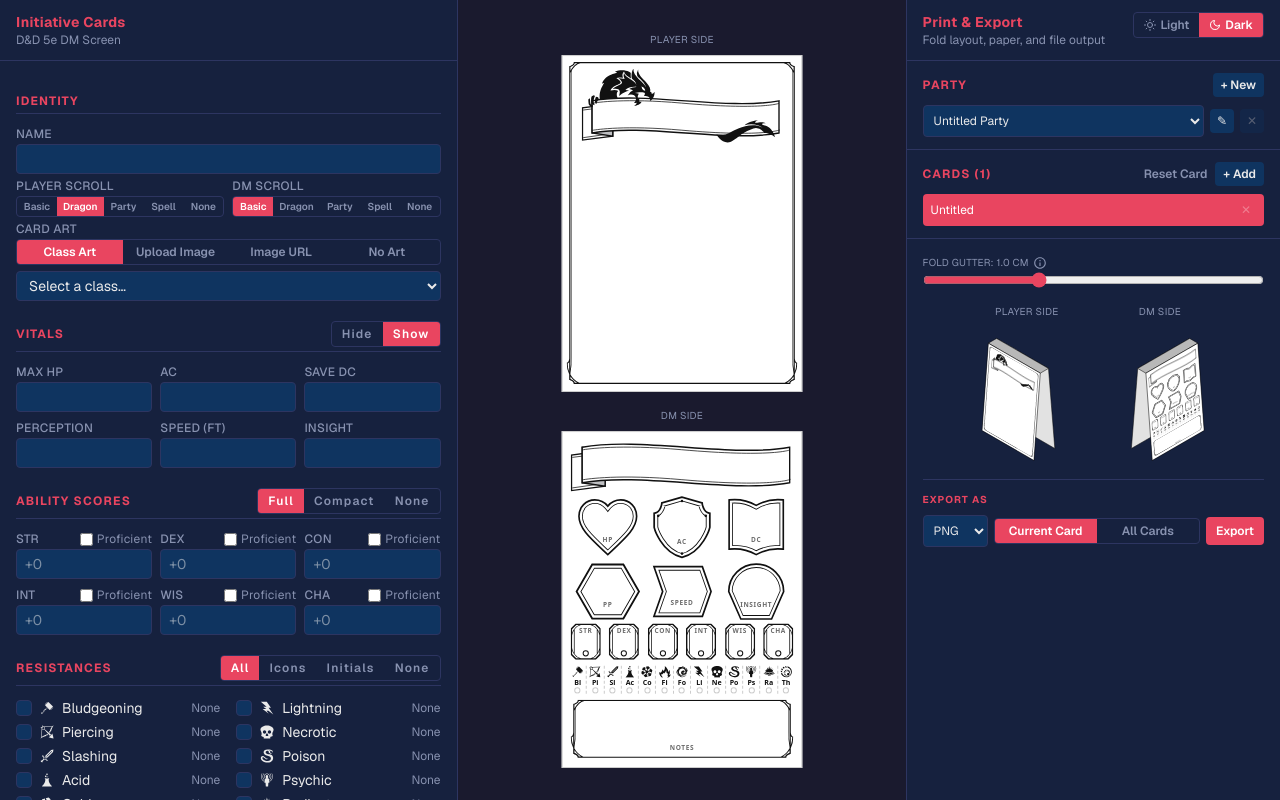
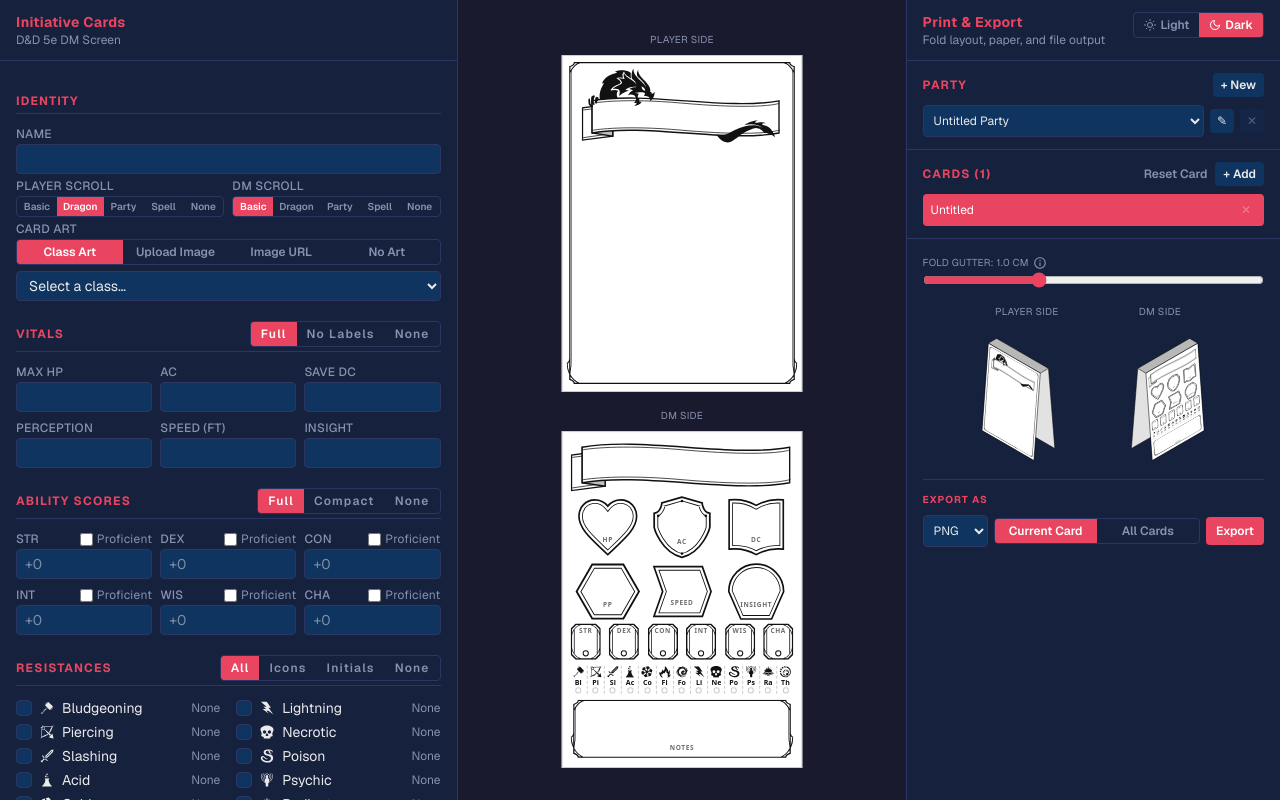
Before and after one commit to Jackclarke95/initiative-card-generator, a Next.js app: page / in a window 1280 px wide. Built offline with nearby package versions, Linux system fonts and the light colour scheme.

Commit message:
Option to hide labels on Vitals section

```diff
--- a/components/CardEditor.tsx
+++ b/components/CardEditor.tsx
@@ -4,7 +4,6 @@ import { useState } from "react";
 import { CLASS_LOGO_MAP } from "@/components/ClassLogos";
 import { DAMAGE_TYPE_REACT_ICONS } from "@/components/CardFrames";
 import SegmentedToggle from "@/components/SegmentedToggle";
-import VisibilityToggle from "@/components/VisibilityToggle";
 import {
   ABILITY_KEYS,
   ABILITY_LABELS,
@@ -20,6 +19,7 @@ import {
   type NotesDisplayMode,
   type ResistanceState,
   type ScrollStyle,
+  type VitalsDisplayMode,
 } from "@/types/card";
 
 const CLASS_OPTIONS = Object.keys(CLASS_LOGO_MAP);
@@ -62,26 +62,17 @@ const numClass =
 
 function SectionHeading({
   children,
-  checked,
-  onToggle,
   right,
 }: {
   children: React.ReactNode;
-  /** When provided, renders a show/hide toggle for this section on the
-   *  DM face, alongside the heading text. */
-  checked?: boolean;
-  onToggle?: (checked: boolean) => void;
-  /** Arbitrary content rendered on the right side of the heading instead
-   *  of the show/hide toggle — e.g. the resistances display-type toggle. */
+  /** Arbitrary content rendered on the right side of the heading — e.g. a
+   *  display-mode segmented toggle. */
   right?: React.ReactNode;
 }) {
   return (
     <h3 className="flex items-center justify-between gap-2 text-xs font-bold uppercase tracking-widest text-[var(--accent)] mt-4 mb-2 border-b border-[var(--border)] pb-1">
       <span>{children}</span>
-      {right ??
-        (onToggle && (
-          <VisibilityToggle checked={checked ?? false} onChange={onToggle} />
-        ))}
+      {right}
     </h3>
   );
 }
@@ -150,6 +141,14 @@ const ABILITY_SCORE_MODES: AbilityScoreDisplayMode[] = [
   "compact",
   "none",
 ];
+
+const VITALS_MODE_LABELS: Record<VitalsDisplayMode, string> = {
+  full: "Full",
+  compact: "No Labels",
+  none: "None",
+};
+
+const VITALS_MODES: VitalsDisplayMode[] = ["full", "compact", "none"];
 
 const NOTES_DISPLAY_LABELS: Record<NotesDisplayMode, string> = {
   labeled: "Labeled",
@@ -328,8 +327,17 @@ export default function CardEditor({ card, onChange }: CardEditorProps) {
 
       {/* Vitals */}
       <SectionHeading
-        checked={card.toggles.showVitals}
-        onToggle={(v) => setToggle("showVitals", v)}
+        right={
+          <SegmentedToggle
+            options={VITALS_MODES.map((mode) => ({
+              value: mode,
+              label: VITALS_MODE_LABELS[mode],
+            }))}
+            value={card.toggles.vitals}
+            onChange={(mode) => setToggle("vitals", mode)}
+            size="sm"
+          />
+        }
       >
         Vitals
       </SectionHeading>
--- a/components/CardFaces.tsx
+++ b/components/CardFaces.tsx
@@ -110,6 +110,8 @@ export function DmFace({ card }: { card: CardData }) {
   const sectionGap = dmScrollTall ? Math.max(1, S.gap - 1) : S.gap;
 
   const abilityMode = toggles.abilityScores;
+  const vitalsMode = toggles.vitals;
+  const showVitalsLabels = vitalsMode === "full";
 
   const sections = [
     showNameOnDm && (
@@ -122,7 +124,7 @@ export function DmFace({ card }: { card: CardData }) {
         />
       </div>
     ),
-    toggles.showVitals && (
+    vitalsMode !== "none" && (
       <div
         key="vitals"
         style={{
@@ -145,6 +147,7 @@ export function DmFace({ card }: { card: CardData }) {
               label={"HP"}
               width={heartW}
               height={iconH}
+              showLabel={showVitalsLabels}
             />
           </Slot>
           <Shield
@@ -152,6 +155,7 @@ export function DmFace({ card }: { card: CardData }) {
             label={"AC"}
             width={badgeW}
             height={iconH * 1.1}
+            showLabel={showVitalsLabels}
           />
           <Slot width={slotW}>
             <SaveBox
@@ -159,6 +163,7 @@ export function DmFace({ card }: { card: CardData }) {
               label="DC"
               width={saveW}
               height={iconH}
+              showLabel={showVitalsLabels}
             />
           </Slot>
         </div>
@@ -175,6 +180,7 @@ export function DmFace({ card }: { card: CardData }) {
               label="PP"
               width={hexW}
               height={iconH}
+              showLabel={showVitalsLabels}
             />
           </Slot>
           <Chevron
@@ -182,6 +188,7 @@ export function DmFace({ card }: { card: CardData }) {
             label="Speed"
             width={chevronW}
             height={iconH * 0.9}
+            showLabel={showVitalsLabels}
           />
           <Slot width={slotW}>
             <Orb
@@ -189,6 +196,7 @@ export function DmFace({ card }: { card: CardData }) {
               label="Insight"
               width={orbW}
               height={iconH * 1}
+              showLabel={showVitalsLabels}
             />
           </Slot>
         </div>
--- a/components/CardFrames.tsx
+++ b/components/CardFrames.tsx
@@ -254,6 +254,8 @@ export function DamageTypeBadge({
         flexDirection: "column",
         alignItems: "center",
         gap: 1,
+        width: 14,
+        flexShrink: 0,
       }}
     >
       {(displayMode === "all" || displayMode === "icon") && (
@@ -261,7 +263,13 @@ export function DamageTypeBadge({
       )}
       {(displayMode === "all" || displayMode === "initials") && (
         <span
-          style={{ fontSize: 7, fontWeight: 600, lineHeight: 1, color: INK }}
+          style={{
+            fontSize: 7,
+            fontWeight: 600,
+            lineHeight: 1,
+            color: INK,
+            textAlign: "center",
+          }}
         >
           {label.slice(0, 2)}
         </span>
@@ -554,13 +562,20 @@ const SHIELD_RIVETS = [
   { x: -20.5, y: -9.91 },
 ];
 
-/** Shield-shaped stat frame with value + label, e.g. "18" over "AC". */
+/** Shield-shaped stat frame with value + label, e.g. "18" over "AC". Pass
+ *  `showLabel={false}` to drop the label — the vitals block's "Compact"
+ *  display mode. */
 export function Shield({
   width,
   height,
   value,
   label,
-}: FrameProps & { value?: React.ReactNode; label?: string }) {
+  showLabel = true,
+}: FrameProps & {
+  value?: React.ReactNode;
+  label?: string;
+  showLabel?: boolean;
+}) {
   return (
     <IconFrame
       width={width}
@@ -570,6 +585,7 @@ export function Shield({
       rivets={SHIELD_RIVETS}
       value={value}
       label={label}
+      showLabel={showLabel}
     />
   );
 }
@@ -581,13 +597,20 @@ export function Shield({
 const HEART_SHAPE =
   "M28.8,8.1C25.92,4.6,21.48,2.4,16.92,2.4C8.76,2.4,2.4,9,2.4,17.4C2.4,27.7,11.28,36.1,24.84,48.8L28.8,52.5L32.76,48.8C46.32,36.1,55.2,27.7,55.2,17.4C55.2,9,48.84,2.4,40.68,2.4C36.12,2.4,31.68,4.6,28.8,8.1Z";
 
-/** Heart-shaped stat frame with value + label, e.g. "52" over "HP". */
+/** Heart-shaped stat frame with value + label, e.g. "52" over "HP". Pass
+ *  `showLabel={false}` to drop the label — the vitals block's "Compact"
+ *  display mode. */
 export function Heart({
   width,
   height,
   value,
   label,
-}: FrameProps & { value?: React.ReactNode; label?: string }) {
+  showLabel = true,
+}: FrameProps & {
+  value?: React.ReactNode;
+  label?: string;
+  showLabel?: boolean;
+}) {
   return (
     <IconFrame
       width={width}
@@ -596,6 +619,7 @@ export function Heart({
       viewBox="0 0 57.6 55.08"
       value={value}
       label={label}
+      showLabel={showLabel}
     />
   );
 }
@@ -609,13 +633,20 @@ export function Heart({
 const SAVE_SHAPE =
   "M28.8,7.4C21.6,3.23,12.8,1.4,4,2.4L4,47.5C12.8,46.5,21.6,48.33,28.8,52.5C36,48.33,44.8,46.5,53.6,47.5L53.6,2.4C44.8,1.4,36,3.23,28.8,7.4Z";
 
-/** Save-DC stat frame with value + label, e.g. "14" over "Save". */
+/** Save-DC stat frame with value + label, e.g. "14" over "Save". Pass
+ *  `showLabel={false}` to drop the label — the vitals block's "Compact"
+ *  display mode. */
 export function SaveBox({
   width,
   height,
   value,
   label,
-}: FrameProps & { value?: React.ReactNode; label?: string }) {
+  showLabel = true,
+}: FrameProps & {
+  value?: React.ReactNode;
+  label?: string;
+  showLabel?: boolean;
+}) {
   return (
     <IconFrame
       width={width}
@@ -624,6 +655,7 @@ export function SaveBox({
       viewBox="0 0 57.6 55.08"
       value={value}
       label={label}
+      showLabel={showLabel}
     />
   );
 }
@@ -636,13 +668,20 @@ export function SaveBox({
 // the value.
 const CHEVRON_SHAPE = "M2.2,2L45.1,2L52.8,24L45.1,46L2.2,46L9.9,24Z";
 
-/** Chevron stat frame with value + label, e.g. "30" over "Speed". */
+/** Chevron stat frame with value + label, e.g. "30" over "Speed". Pass
+ *  `showLabel={false}` to drop the label — the vitals block's "Compact"
+ *  display mode. */
 export function Chevron({
   width,
   height,
   value,
   label,
-}: FrameProps & { value?: React.ReactNode; label?: string }) {
+  showLabel = true,
+}: FrameProps & {
+  value?: React.ReactNode;
+  label?: string;
+  showLabel?: boolean;
+}) {
   return (
     <IconFrame
       width={width}
@@ -651,6 +690,7 @@ export function Chevron({
       viewBox="0 0 55 48"
       value={value}
       label={label}
+      showLabel={showLabel}
     />
   );
 }
@@ -685,7 +725,12 @@ export function Hexagon({
   height,
   value,
   label,
-}: FrameProps & { value?: React.ReactNode; label?: string }) {
+  showLabel = true,
+}: FrameProps & {
+  value?: React.ReactNode;
+  label?: string;
+  showLabel?: boolean;
+}) {
   return (
     <IconFrame
       width={width}
@@ -694,6 +739,7 @@ export function Hexagon({
       viewBox="0 0 56.8 49.83"
       value={value}
       label={label}
+      showLabel={showLabel}
     />
   );
 }
@@ -715,7 +761,12 @@ export function Orb({
   height,
   value,
   label,
-}: FrameProps & { value?: React.ReactNode; label?: string }) {
+  showLabel = true,
+}: FrameProps & {
+  value?: React.ReactNode;
+  label?: string;
+  showLabel?: boolean;
+}) {
   return (
     <IconFrame
       width={width}
@@ -724,6 +775,7 @@ export function Orb({
       viewBox="1.4 -0.4 54.8 54.8"
       value={value}
       label={label}
+      showLabel={showLabel}
     />
   );
 }
--- a/components/FrameText.tsx
+++ b/components/FrameText.tsx
@@ -14,6 +14,10 @@ interface FrameTextProps {
   height: number;
   value?: React.ReactNode;
   label?: string;
+  /** Set false to keep the space `label` reserves (so the value sits
+   *  exactly where it would with the label showing) without actually
+   *  printing the label text — e.g. the vitals block's "Compact" mode. */
+  showLabel?: boolean;
   /** Gap between the label's baseline and the frame's bottom edge — bump
    *  this up for frames that taper or curve near the bottom (e.g. the shield). */
   bottomInset?: number;
@@ -49,6 +53,7 @@ export function FrameText({
   height,
   value,
   label,
+  showLabel = true,
   bottomInset = 3,
   sidePadding = 6,
   maxValueSize = 24,
@@ -108,12 +113,17 @@ export function FrameText({
     </div>
   );
 
+  // Rendered (rather than omitted) even when showLabel is false, and only
+  // visually hidden — an omitted element wouldn't take up any space in the
+  // flex column below, so the value's flex:1 box would expand to fill the
+  // whole frame instead of just what's left above the label's reserved zone.
   const labelEl = label && (
     <span
       style={{
         ...labelStyle,
         [labelPosition === "top" ? "paddingTop" : "paddingBottom"]: bottomInset,
         marginBottom: 3,
+        visibility: showLabel ? "visible" : "hidden",
       }}
     >
       {label}
--- a/components/IconFrame.tsx
+++ b/components/IconFrame.tsx
@@ -33,6 +33,9 @@ interface IconFrameProps {
   rivets?: ReadonlyArray<{ x: number; y: number }>;
   value?: React.ReactNode;
   label?: string;
+  /** Set false to keep the label's reserved space (so the value doesn't
+   *  shift) without printing its text. */
+  showLabel?: boolean;
   /** Gap between the label's baseline and the frame's bottom edge;
    *  defaults to 16% of the height to clear tapering/pointed bottoms. */
   bottomInset?: number;
@@ -52,6 +55,7 @@ export function IconFrame({
   rivets = [],
   value,
   label,
+  showLabel = true,
   bottomInset,
   maxValueSize = 24,
 }: IconFrameProps) {
@@ -112,6 +116,7 @@ export function IconFrame({
         height={height}
         value={value}
         label={label}
+        showLabel={showLabel}
         bottomInset={bottomInset ?? height * 0.16}
         maxValueSize={maxValueSize}
       />
--- a/components/SegmentedToggle.tsx
+++ b/components/SegmentedToggle.tsx
@@ -52,7 +52,7 @@ export default function SegmentedToggle<T extends string>({
           aria-label={title ?? label}
           className={
             (fill ? "flex-1 " : "") +
-            "flex items-center justify-center gap-1 font-semibold transition-colors disabled:opacity-30 disabled:cursor-not-allowed " +
+            "flex items-center justify-center gap-1 whitespace-nowrap font-semibold transition-colors disabled:opacity-30 disabled:cursor-not-allowed " +
             SIZE_CLASSES[size]
           }
           style={{
--- a/components/VisibilityToggle.tsx
+++ /dev/null
@@ -1,29 +0,0 @@
-"use client";
-
-import SegmentedToggle from "@/components/SegmentedToggle";
-
-const OPTIONS = [
-  { value: "hide", label: "Hide" },
-  { value: "show", label: "Show" },
-] as const;
-
-interface VisibilityToggleProps {
-  checked: boolean;
-  onChange: (checked: boolean) => void;
-}
-
-/** Show/Hide segmented toggle controlling whether a field or section prints
- *  on the card, styled like the app's other mode toggles (theme, art, etc). */
-export default function VisibilityToggle({
-  checked,
-  onChange,
-}: VisibilityToggleProps) {
-  return (
-    <SegmentedToggle
-      options={OPTIONS}
-      value={checked ? "show" : "hide"}
-      onChange={(next) => onChange(next === "show")}
-      size="sm"
-    />
-  );
-}
--- a/types/card.ts
+++ b/types/card.ts
@@ -18,10 +18,15 @@ export type NotesDisplayMode = "labeled" | "unlabeled" | "none";
 // whenever the row is visible.
 export type AbilityScoreDisplayMode = "full" | "compact" | "none";
 
+// How the vitals block prints: each badge with its label (HP/AC/DC/etc.),
+// the same badges with the labels dropped and the value printed a little
+// larger, or the whole block hidden entirely.
+export type VitalsDisplayMode = "full" | "compact" | "none";
+
 export interface CardToggles {
   nameScrollPlayer: ScrollStyle;
   nameScrollDm: ScrollStyle;
-  showVitals: boolean;
+  vitals: VitalsDisplayMode;
   abilityScores: AbilityScoreDisplayMode;
   notesDisplayMode: NotesDisplayMode;
 }
@@ -152,7 +157,7 @@ export function emptyCard(id: string): CardData {
     toggles: {
       nameScrollPlayer: "dragon",
       nameScrollDm: "scroll",
-      showVitals: true,
+      vitals: "full",
       abilityScores: "full",
       notesDisplayMode: "labeled",
     },
```
